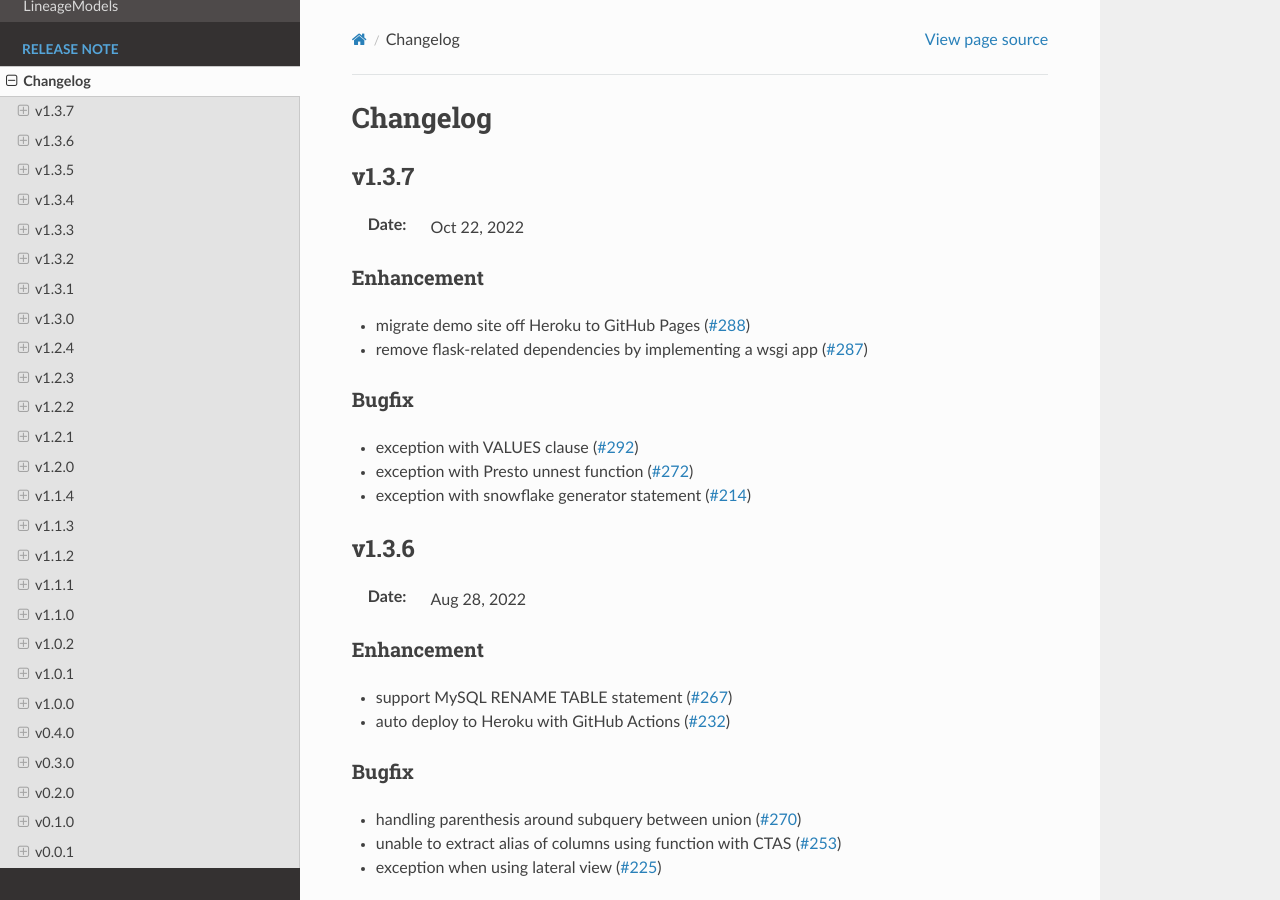
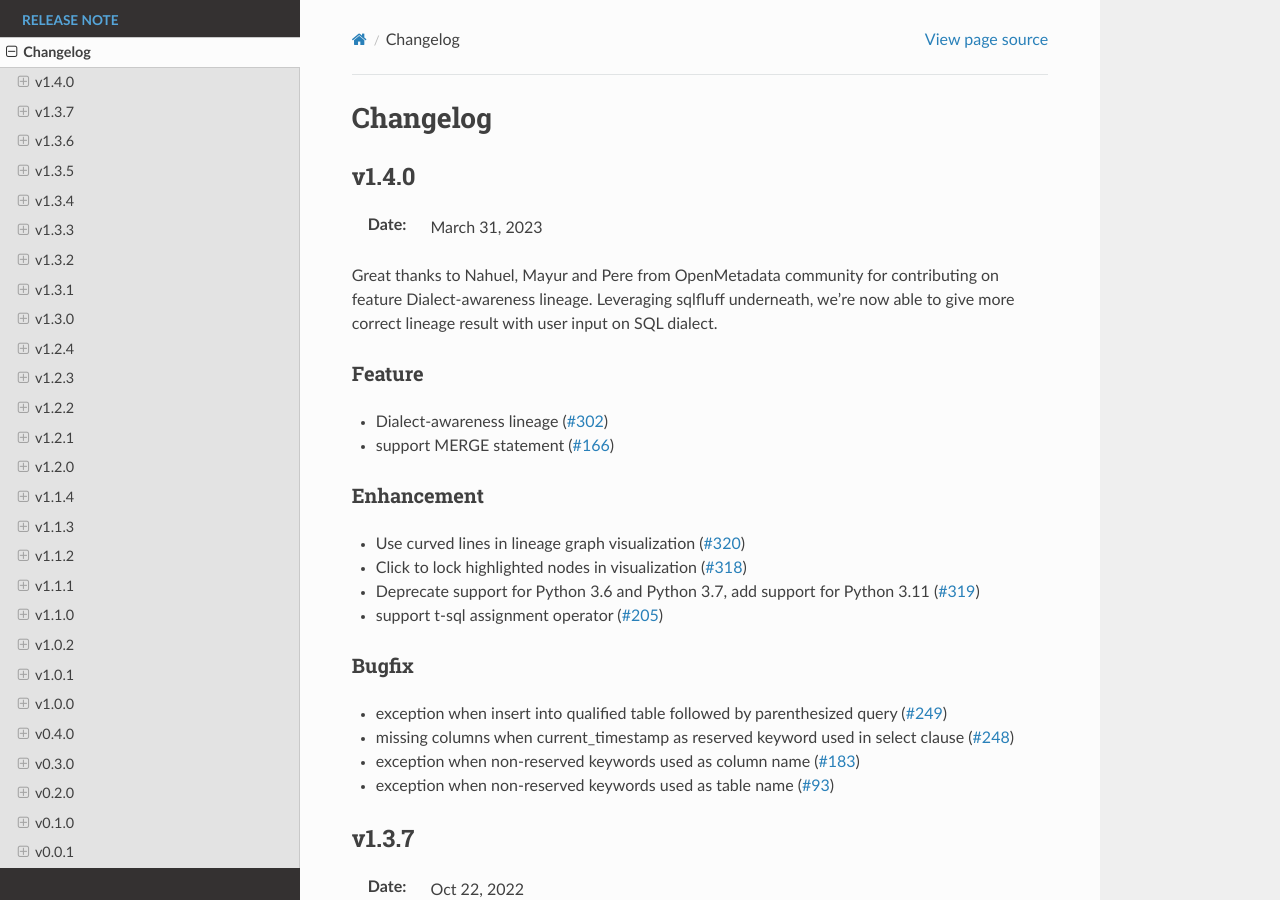
Before and after one commit to reata/sqllineage, a Sphinx documentation site: the page built from docs/release_note/changelog.rst, in a window 1280 px wide and 900 px high. Built offline with Sphinx 7.4.7 and the Read the Docs theme 2.0.0, drawn with Linux system fonts in a browser that asks for light colours.

Commit message:
chore: bump version to v1.4.0 (#352)

```diff
--- a/docs/release_note/changelog.rst
+++ b/docs/release_note/changelog.rst
@@ -1,6 +1,32 @@
 *********
 Changelog
 *********
+
+v1.4.0
+======
+:Date: March 31, 2023
+
+Great thanks to Nahuel, Mayur and Pere from OpenMetadata community for contributing on feature Dialect-awareness lineage.
+Leveraging sqlfluff underneath, we're now able to give more correct lineage result with user input on SQL dialect.
+
+Feature
+-------------
+* Dialect-awareness lineage (`#302 <https://github.com/reata/sqllineage/issues/302>`_)
+* support MERGE statement (`#166 <https://github.com/reata/sqllineage/issues/166>`_)
+
+Enhancement
+-------------
+* Use curved lines in lineage graph visualization (`#320 <https://github.com/reata/sqllineage/issues/320>`_)
+* Click to lock highlighted nodes in visualization (`#318 <https://github.com/reata/sqllineage/issues/318>`_)
+* Deprecate support for Python 3.6 and Python 3.7, add support for Python 3.11 (`#319 <https://github.com/reata/sqllineage/issues/319>`_)
+* support t-sql assignment operator (`#205 <https://github.com/reata/sqllineage/issues/205>`_)
+
+Bugfix
+-------------
+* exception when insert into qualified table followed by parenthesized query (`#249 <https://github.com/reata/sqllineage/issues/249>`_)
+* missing columns when current_timestamp as reserved keyword used in select clause (`#248 <https://github.com/reata/sqllineage/issues/248>`_)
+* exception when non-reserved keywords used as column name (`#183 <https://github.com/reata/sqllineage/issues/183>`_)
+* exception when non-reserved keywords used as table name (`#93 <https://github.com/reata/sqllineage/issues/93>`_)
 
 v1.3.7
 ======
--- a/sqllineage/__init__.py
+++ b/sqllineage/__init__.py
@@ -2,7 +2,7 @@ import os
 
 
 NAME = "sqllineage"
-VERSION = "1.3.7"
+VERSION = "1.4.0"
 DEFAULT_LOGGING = {
     "version": 1,
     "disable_existing_loggers": False,
```
Also changed, not shown: 2 other files.
